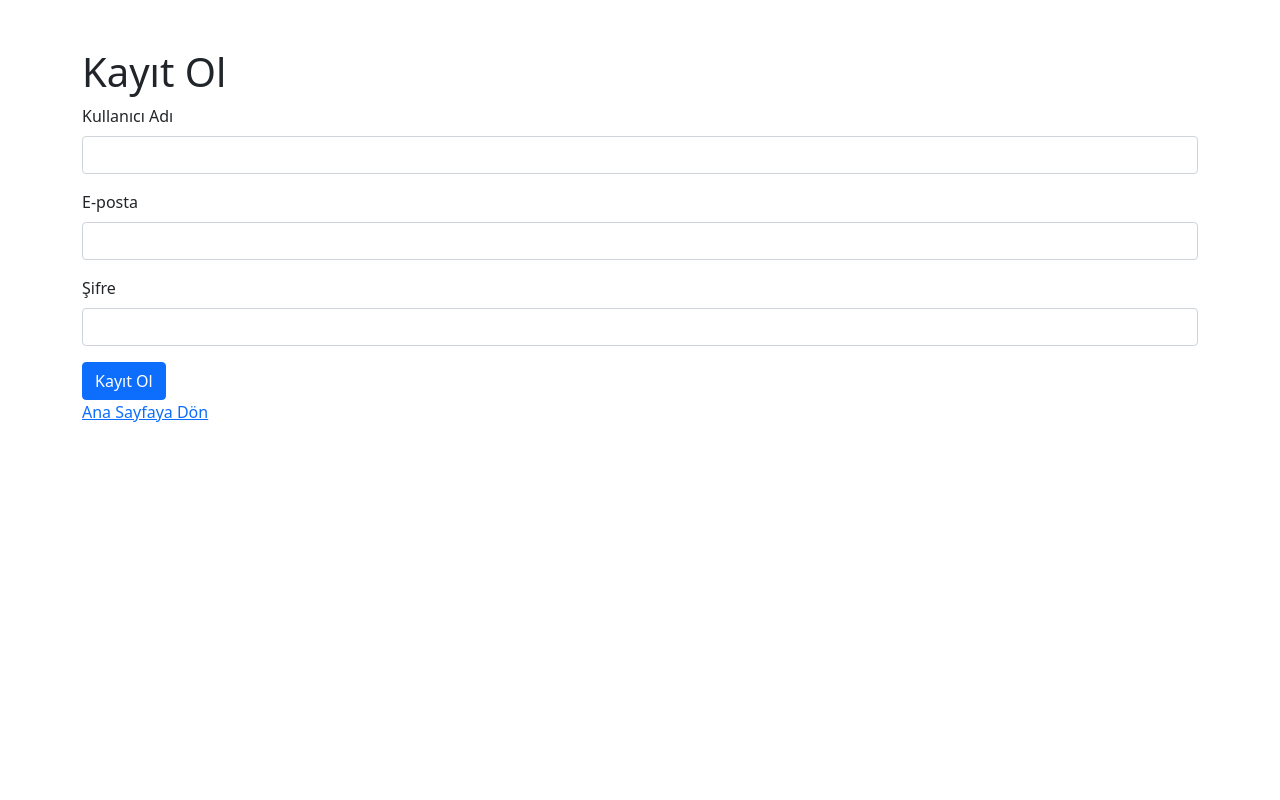
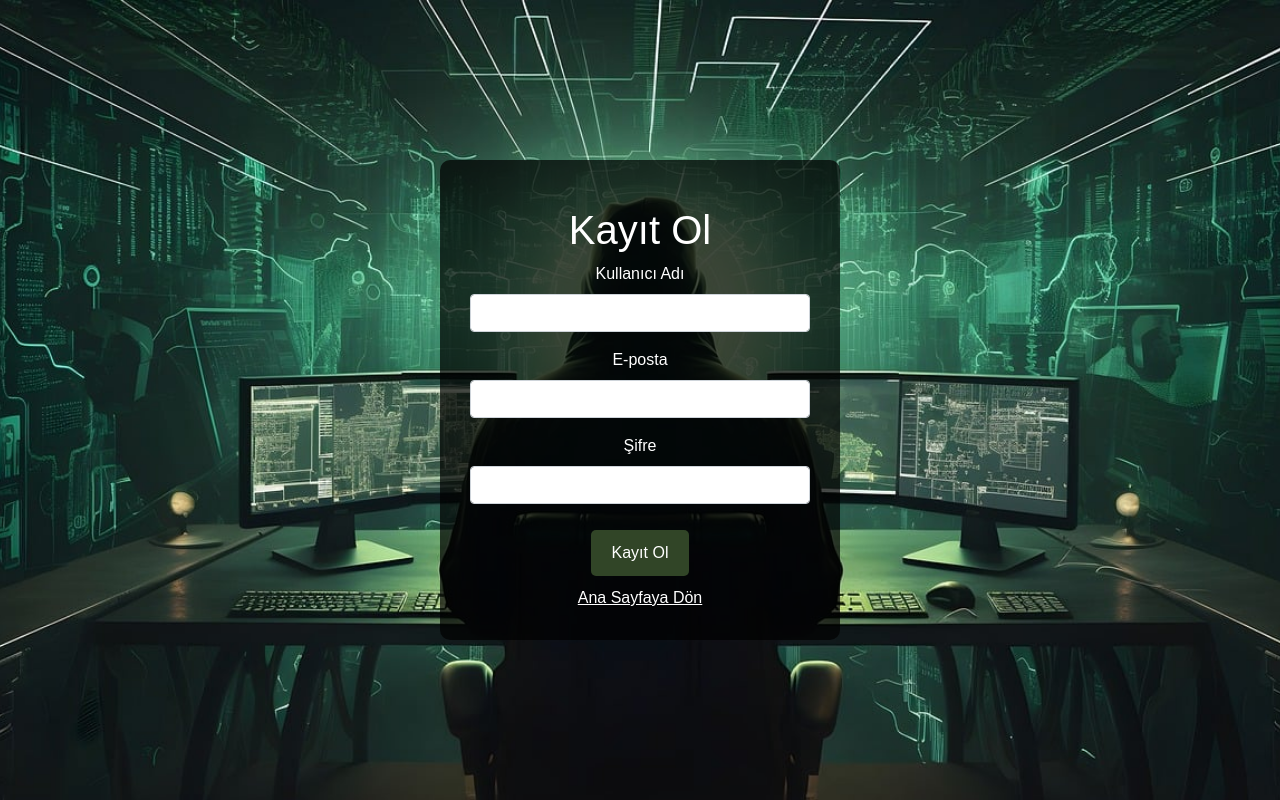
Before and after one commit to hacerkrsoglu/Web_Scanner_Website, a Flask app: page /register in a window 1280 px wide. Run offline with Flask 3, Linux system fonts and the light colour scheme; some libraries are stand-ins or nearby versions.

Commit message:
Güncellemeler Eklendi.

```diff
--- a/templates/register.html
+++ b/templates/register.html
@@ -5,10 +5,57 @@
     <meta name="viewport" content="width=device-width, initial-scale=1.0">
     <title>Kayıt Ol</title>
     <link rel="stylesheet" href="https://cdnjs.cloudflare.com/ajax/libs/bootstrap/5.1.3/css/bootstrap.min.css">
+    <style>
+        body,
+        html {
+            margin: 0;
+            padding: 0;
+            height: 100%;
+            font-family: 'Montserrat', sans-serif;
+        }
+
+        .background {
+            background-image: url('/static/images/resim.jpg'); /* Arka plan resmi */
+            background-size: cover;
+            background-position: center;
+            height: 100%;
+            display: flex;
+            justify-content: center;
+            align-items: center;
+        }
+
+        .form-container {
+            background: rgba(0, 0, 0, 0.7); /* Koyu arka plan */
+            padding: 30px;
+            border-radius: 10px;
+            color: #fff;
+            width: 100%;
+            max-width: 400px; /* Formun genişliği */
+            text-align: center;
+        }
+        .btn {
+            display: inline-block;
+            padding: 10px 20px;
+            margin: 10px;
+            background-color: #314527;
+            color: #fff;
+            cursor: pointer;
+            text-decoration: none;
+            border-radius: 5px;
+            transition: background-color 0.3s ease;
+        }
+
+        .btn:hover {
+            background-color: #223d13;
+        }
+
+
+    </style>
 </head>
 <body>
-    <div class="container">
-        <h1 class="mt-5">Kayıt Ol</h1>
+    <div class="background">
+        <div class="form-container">
+            <h1 class="mt-3">Kayıt Ol</h1>
             <form method="POST" action="{{ url_for('register') }}">
                 <div class="mb-3">
                     <label for="username" class="form-label">Kullanıcı Adı</label>
@@ -22,9 +69,10 @@
                     <label for="password" class="form-label">Şifre</label>
                     <input type="password" class="form-control" id="password" name="password" required>
                 </div>
-            <button type="submit" class="btn btn-primary">Kayıt Ol</button>
+                <button type="submit" class="btn">Kayıt Ol</button>
             </form>
-        <a href="{{ url_for('index') }}">Ana Sayfaya Dön</a>
+            <a href="{{ url_for('index') }}" class="text-white">Ana Sayfaya Dön</a>
+        </div>
     </div>
 </body>
 </html>
```
Also changed, not shown: templates/dashboard.html (+59 -5 lines), templates/login.html (+50 -4 lines). Lines whose indentation alone changed are shown as unchanged.
